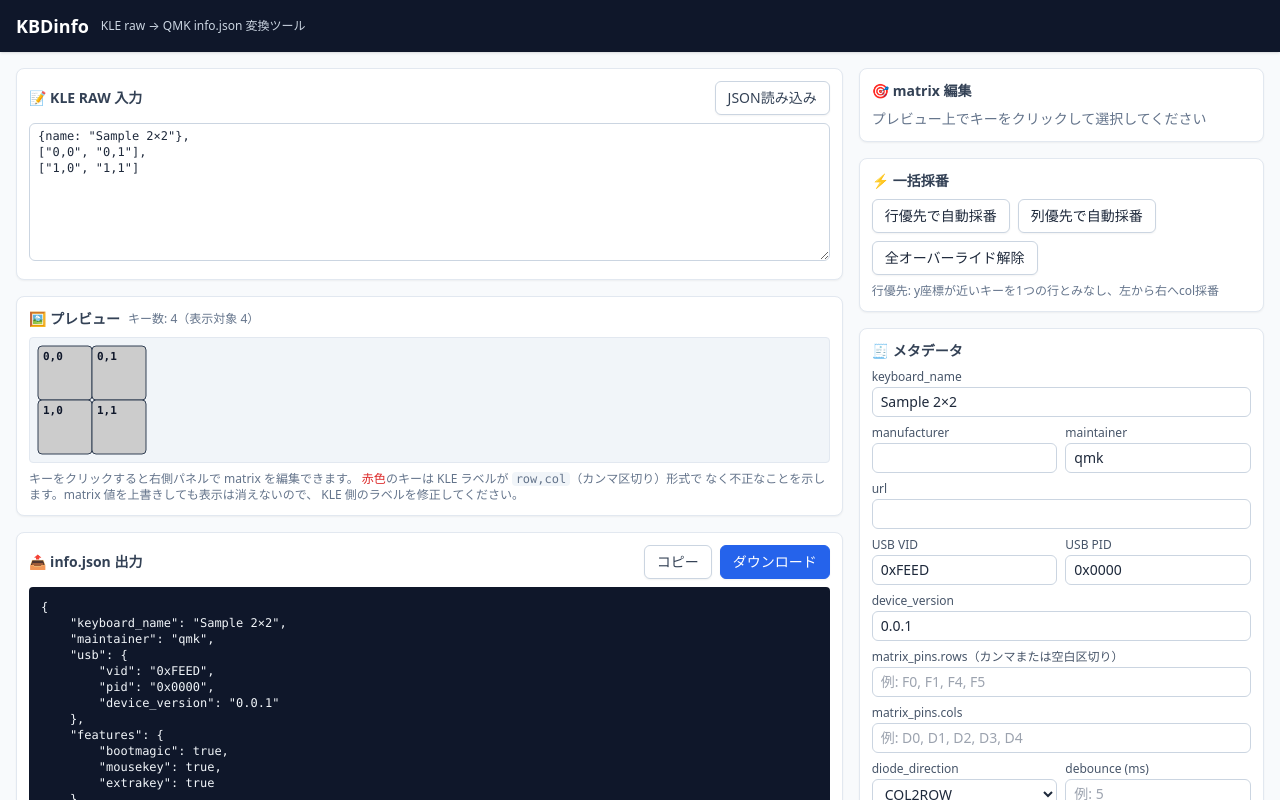
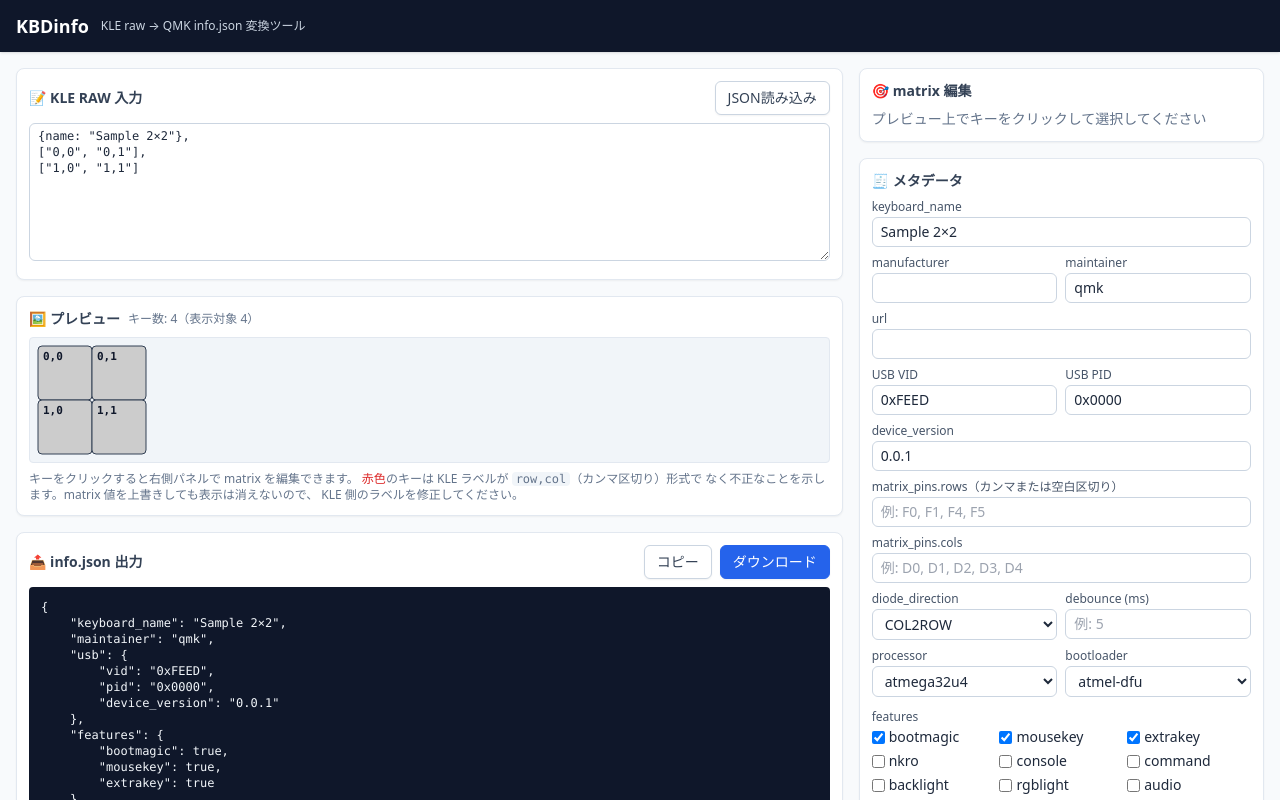
Before and after one commit to digitarhythm/KBDinfo, a Vue app: page / in a window 1280 px wide. Shown: the top 800 px of the page. Built offline with nearby package versions, Linux system fonts and the light colour scheme; the HTML template or start-up script is replaced by a standard one.

Commit message:
feat: 一括採番機能を削除
BulkMatrixTools コンポーネントとストアの bulkNumber アクションを
削除し、App.vue から参照を除去。matrix は個別のキー選択→エディタ
からの編集のみで行う運用に統一。

```diff
--- a/src/App.vue
+++ b/src/App.vue
@@ -3,7 +3,6 @@ import { onBeforeUnmount, onMounted } from 'vue'
 import KleInput from './components/KleInput.vue'
 import KeyPreview from './components/KeyPreview.vue'
 import MatrixEditor from './components/MatrixEditor.vue'
-import BulkMatrixTools from './components/BulkMatrixTools.vue'
 import MetadataForm from './components/MetadataForm.vue'
 import JsonOutput from './components/JsonOutput.vue'
 import WarningsPanel from './components/WarningsPanel.vue'
@@ -42,7 +41,6 @@ onBeforeUnmount(() => document.removeEventListener('click', handleGlobalClick))
       </div>
       <div class="space-y-4">
         <MatrixEditor />
-        <BulkMatrixTools />
         <MetadataForm />
         <WarningsPanel />
       </div>
--- a/src/components/BulkMatrixTools.vue
+++ /dev/null
@@ -1,19 +0,0 @@
-<script setup lang="ts">
-import { useConverterStore } from '../stores/useConverterStore'
-
-const store = useConverterStore()
-</script>
-
-<template>
-  <div class="panel">
-    <div class="panel-title">⚡ 一括採番</div>
-    <div class="flex flex-wrap gap-2">
-      <button type="button" class="btn" @click="store.bulkNumber('by-row')">行優先で自動採番</button>
-      <button type="button" class="btn" @click="store.bulkNumber('by-col')">列優先で自動採番</button>
-      <button type="button" class="btn" @click="store.clearOverrides">全オーバーライド解除</button>
-    </div>
-    <p class="text-xs text-slate-500 mt-2">
-      行優先: y座標が近いキーを1つの行とみなし、左から右へcol採番
-    </p>
-  </div>
-</template>
--- a/src/stores/useConverterStore.ts
+++ b/src/stores/useConverterStore.ts
@@ -135,59 +135,6 @@ export const useConverterStore = defineStore('converter', () => {
     return ok
   }
 
-  const bulkNumber = (mode: 'by-row' | 'by-col'): void => {
-    if (!keyboard.value) return
-    const visible = keyboard.value.keys
-      .map((k, i) => ({ k, i }))
-      .filter(({ k }) => !k.decal)
-
-    const updates = new Map<number, string>()
-
-    if (mode === 'by-row') {
-      const sorted = visible.slice().sort((a, b) => (a.k.y - b.k.y) || (a.k.x - b.k.x))
-      const rowBreaks: Array<typeof sorted> = []
-      let currentY = Number.NEGATIVE_INFINITY
-      let bucket: typeof sorted = []
-      for (const item of sorted) {
-        if (Math.abs(item.k.y - currentY) > 0.5) {
-          if (bucket.length > 0) rowBreaks.push(bucket)
-          bucket = []
-          currentY = item.k.y
-        }
-        bucket.push(item)
-      }
-      if (bucket.length > 0) rowBreaks.push(bucket)
-      rowBreaks.forEach((row, r) => {
-        row.forEach((item, c) => {
-          updates.set(item.i, `${r},${c}`)
-        })
-      })
-    } else {
-      const sorted = visible.slice().sort((a, b) => (a.k.x - b.k.x) || (a.k.y - b.k.y))
-      const colBreaks: Array<typeof sorted> = []
-      let currentX = Number.NEGATIVE_INFINITY
-      let bucket: typeof sorted = []
-      for (const item of sorted) {
-        if (Math.abs(item.k.x - currentX) > 0.5) {
-          if (bucket.length > 0) colBreaks.push(bucket)
-          bucket = []
-          currentX = item.k.x
-        }
-        bucket.push(item)
-      }
-      if (bucket.length > 0) colBreaks.push(bucket)
-      colBreaks.forEach((col, c) => {
-        col.forEach((item, r) => {
-          updates.set(item.i, `${r},${c}`)
-        })
-      })
-    }
-
-    if (applyLabelUpdatesToRaw(updates)) {
-      matrixOverrides.value = {}
-    }
-  }
-
   const loadSample = (): void => {
     rawInput.value = SAMPLE_KLE
   }
@@ -209,7 +156,6 @@ export const useConverterStore = defineStore('converter', () => {
     setOverride,
     clearOverrides,
     applyMatrixToKey,
-    bulkNumber,
     loadSample,
   }
 })
```
